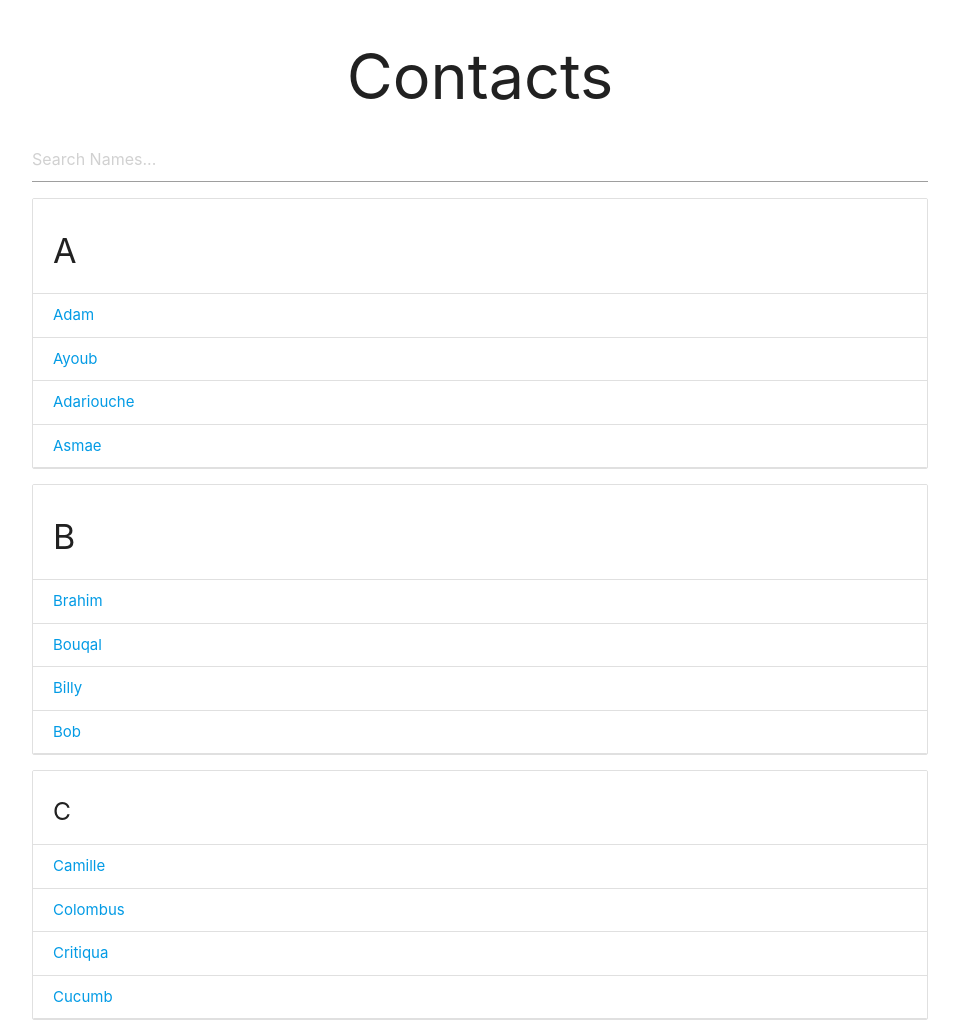
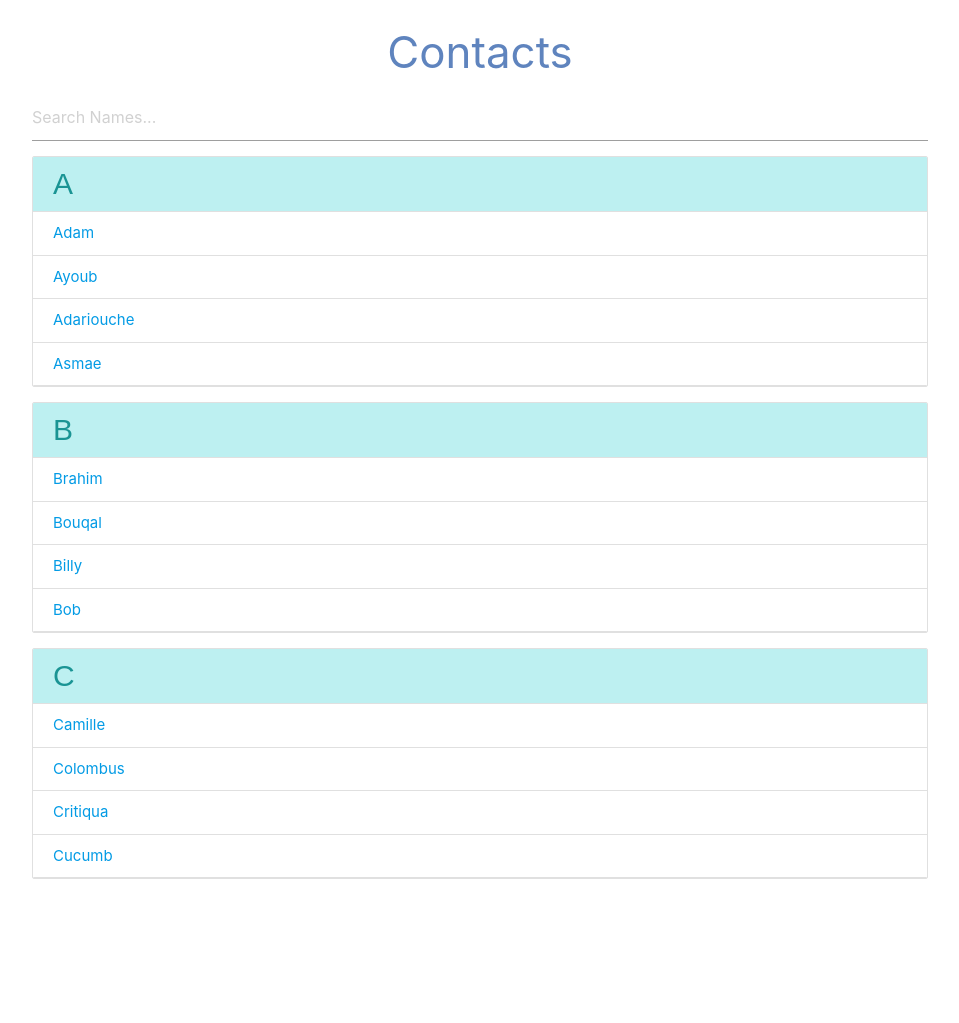
Before and after one commit to wahib-ouahib/FilteringApp, a plain HTML site: page filterablelist/app.html in a window 1280 px wide. Shown: the whole page, without its empty margins (160-1119 px from the left). After the commit the page ends 894 px from the top, so only its background shows below. Drawn offline with nearby package versions, Linux system fonts and the light colour scheme.

Commit message:
:art: adding CSS to the app

```diff
--- /dev/null
+++ b/filterablelist/app.css
@@ -0,0 +1,22 @@
+span{
+  font: 2em sans-serif;
+  background-color: #bdf0f1;
+  color: rgb(26, 148, 148);
+
+}
+
+#test{
+  color: #5f84be;
+}
+
+#a{
+  background-color: #bdf0f1;
+}
+
+#b{
+  background-color: #bdf0f1;
+}
+
+#c{
+  background-color: #bdf0f1;
+}
--- a/filterablelist/app.html
+++ b/filterablelist/app.html
@@ -6,17 +6,19 @@
     <meta http-equiv="X-UA-Compatible" content="ie=edge">
     <link rel="stylesheet"
      href="https://cdnjs.cloudflare.com/ajax/libs/materialize/0.99.0/css/materialize.css">
+    <link rel="stylesheet" href="app.css">
     <title>Filtering app</title>
+
 </head>
 <body>
     <div class="container">
-        <h1 align="center">
+        <h3 id="test" align ="center">
             Contacts
-        </h1>
+        </h3>
         <input type="text" id="filterInput" placeholder="Search Names...">
         <ul id="names" class="collection with-header">
-            <li class="collection-header">
-                <h4>A</h4>
+            <li id="a" class="collection-header">
+                <span>A</span>
 
             </li>
             <li class="collection-header">
@@ -35,8 +37,8 @@
         </ul>
 
         <ul id="names" class="collection with-header">
-            <li class="collection-header">
-            <h4>B</h4>
+            <li id="b" class="collection-header">
+                <span>B</span>
             </li>
             <li class="collection-header">
 
@@ -54,8 +56,8 @@
         </ul>
 
         <ul id="names" class="collection with-header">
-            <li class="collection-header">
-            <h5>C</h5>
+            <li id="c" class="collection-header">
+            <span>C</span>
             </li>
             <li class="collection-header">
 
@@ -75,5 +77,6 @@
     </div>
 
     <script src="app.js"></script>
+
 </body>
 </html>
--- a/filterablelist/app.js
+++ b/filterablelist/app.js
@@ -5,5 +5,9 @@ let filterInput = document.getElementById("filterInput");
 filterInput.addEventListener('keyup', filterNames);
 
 function filterNames(){
-    console.log(1);
+    // Get value of input
+
+    let filterValue = document.getElementById("filterInput").innerHTML;
+
 }
+console.log(filterNames());
```
